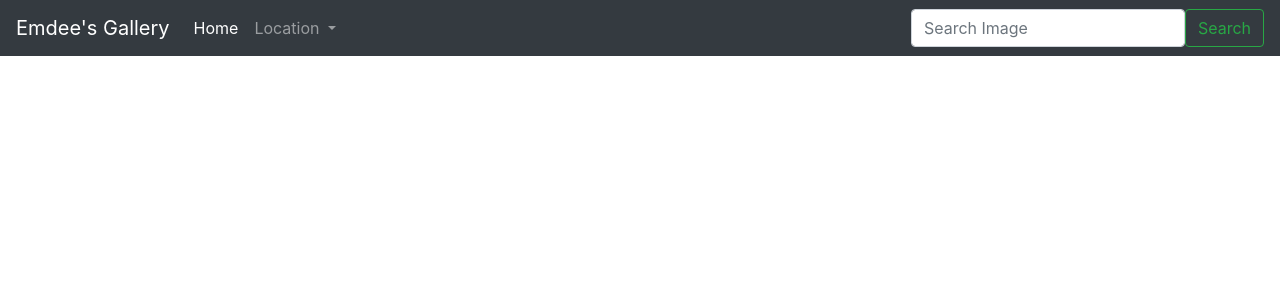
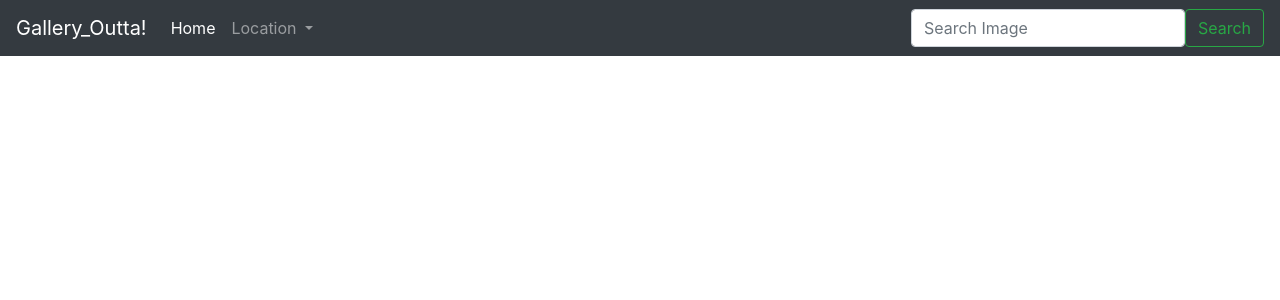
Before and after one commit to johnmwangi/Gallery_jpG, a Django app: template photoapp/templates/base.html in a window 1280 px wide. Shown: the top 300 px of the page. Run offline with Django 3.2, Linux system fonts and the light colour scheme; the template is opened without the code that fills it: most values are stand-ins (such as "Sample title", 1, 10 or a date in 2020); some libraries are stand-ins or nearby versions.

Commit message:
adding features on navbar

```diff
--- a/photoapp/templates/navbar.html
+++ b/photoapp/templates/navbar.html
@@ -9,7 +9,7 @@
 
 <body>
   <nav class="navbar navbar-expand-lg navbar-dark bg-dark sticky-top">
-    <a class="navbar-brand" href="/">Emdee's Gallery</a>
+    <a class="navbar-brand" href="/">Gallery_Outta!</a>
     <button class="navbar-toggler" type="button" data-toggle="collapse" data-target="#navbarSupportedContent" aria-controls="navbarSupportedContent" aria-expanded="false" aria-label="Toggle navigation">
       <span class="navbar-toggler-icon"></span>
     </button>
```
